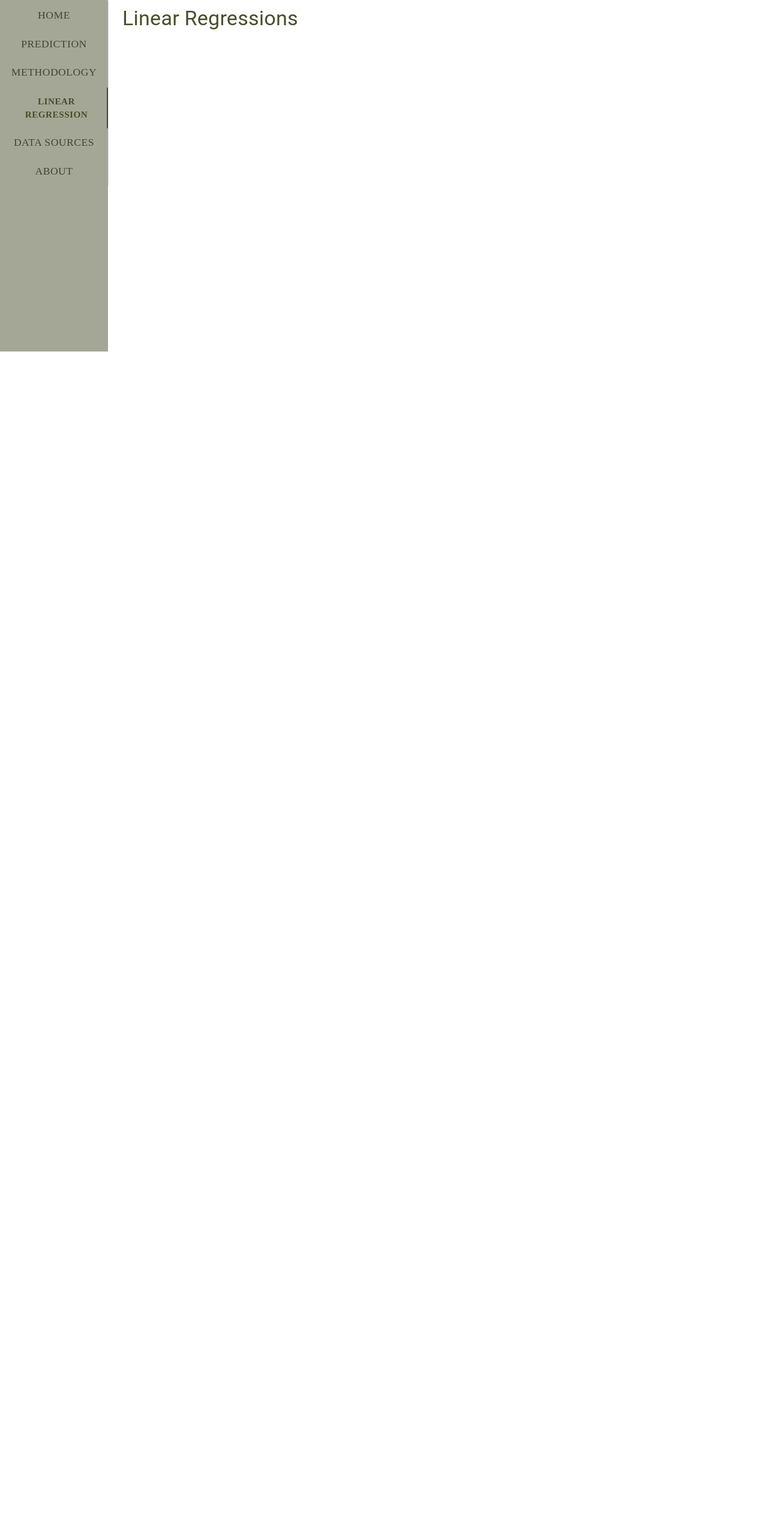
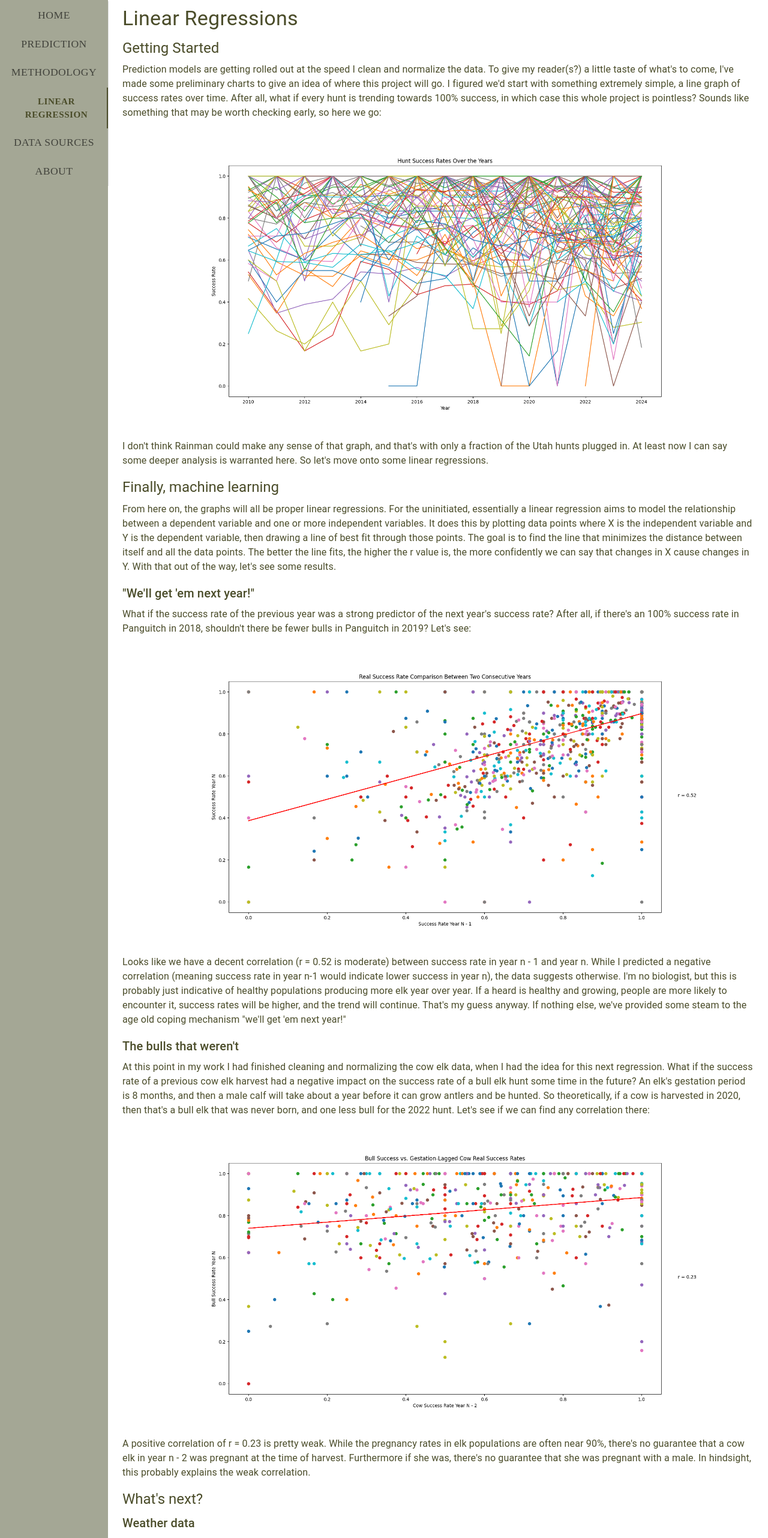
Before and after one commit to jtbaird/elk-finder-web, a React (Create React App) app in the folder frontend/: page /methodology/regression in a window 1280 px wide. Shown: the part 214-2778 px from the top of the page at 60% size. Before the commit the page ends 800 px from the top, so only its background shows below. Built offline with nearby package versions, Linux system fonts and the light colour scheme.

Commit message:
linear regression major update

```diff
--- a/frontend/src/App.js
+++ b/frontend/src/App.js
@@ -13,14 +13,15 @@ function Banner() {
     <Box
       sx={{
         width: '100%',
-        height: 200,
+        height: { xs: 120, sm: 200 }, // Fixed height for mobile and desktop
+        minHeight: { xs: 120, sm: 200 }, // Prevent shrinking
         backgroundImage: 'url(/images/banner.jpg)',
         backgroundSize: 'cover',
         backgroundPosition: 'center',
+        position: 'relative',
         display: 'flex',
         alignItems: 'center',
         justifyContent: 'center',
-        position: 'relative',
       }}
     >
       <Typography
@@ -30,12 +31,12 @@ function Banner() {
           backgroundColor: 'rgba(164, 167, 149, 0.5)',
           px: 3,
           py: 1,
-          borderRadius: 0,
           position: 'absolute',
           top: '50%',
           left: '50%',
-          transform: 'translate(-50%, -50%)', // Center both vertically and horizontally
-          fontFamily: 'Times New Roman, Times, serif'
+          transform: 'translate(-50%, -50%)',
+          fontFamily: 'Times New Roman, Times, serif',
+          fontSize: { xs: '1.5rem', sm: '2.5rem' },
         }}
       >
         BULLSEYE FORECAST
--- a/frontend/src/pages/LinearRegressions.js
+++ b/frontend/src/pages/LinearRegressions.js
@@ -1,11 +1,132 @@
 import { Box, Typography } from '@mui/material';
+import React, { useState } from 'react';
 
 function LinearRegressions() {
+  const [enlarged, setEnlarged] = useState(false);
+
+  const handleDoubleClick = () => {
+    setEnlarged((prev) => !prev);
+  };
+
   return (
     <Box sx={{ color: 'rgb(74, 76, 41)' }}>
       <Typography variant="h4" gutterBottom>
         Linear Regressions
       </Typography>
+      <Typography variant="h5" gutterBottom>
+        Getting Started
+      </Typography>
+      <Typography variant="body1" paragraph>
+        Prediction models are getting rolled out at the speed I clean and normalize the data. To give my reader(s?) a little taste of what's to come, I've made some
+        preliminary charts to give an idea of where this project will go. I figured we'd start with something extremely simple, a line graph of success rates over time.
+        After all, what if every hunt is trending towards 100% success, in which case this whole project is pointless? Sounds like something that may be worth checking early,
+        so here we go:
+      </Typography>
+      <Box display="flex" justifyContent="center" my={2}>
+        <img
+          src="/images/linear_regression_graphs/hunt_success_over_years.png"
+          alt="Description"
+          style={{
+            maxWidth: enlarged ? '90vw' : '100%',
+            maxHeight: enlarged ? '90vh' : '500px',
+            cursor: 'pointer',
+            transition: 'all 0.3s ease',
+            display: 'block'
+          }}
+          onDoubleClick={handleDoubleClick}
+        />
+      </Box>
+      <Typography variant="body1" paragraph>
+        I don't think Rainman could make any sense of that graph, and that's with only a fraction of the Utah hunts plugged in. At least now I can say some deeper analysis is
+        warranted here. So let's move onto some linear regressions.
+      </Typography>
+      <Typography variant="h5" gutterBottom>
+        Finally, machine learning
+      </Typography>
+      <Typography variant="body1" paragraph>
+        From here on, the graphs will all be proper linear regressions. For the uninitiated, essentially a linear regression aims to model the relationship between a dependent
+        variable and one or more independent variables. It does this by plotting data points where X is the independent variable and Y is the dependent
+        variable, then drawing a line of best fit through those points. The goal is to find the line that minimizes the distance between itself and all the data points.
+        The better the line fits, the higher the r value is, the more confidently we can say that changes in X cause changes in Y. With that out of the way, let's see some results.
+      </Typography>
+      <Typography variant="h6" gutterBottom>
+        "We'll get 'em next year!"
+      </Typography>
+      <Typography variant="body1" paragraph>
+        What if the success rate of the previous year was a strong predictor of the next year's success rate? After all, if there's an 100% success rate in Panguitch in 2018, shouldn't
+        there be fewer bulls in Panguitch in 2019? Let's see:
+      </Typography>
+      <Box display="flex" justifyContent="center" my={2}>
+        <img
+          src="/images/linear_regression_graphs/success_rate_real.png"
+          alt="Description"
+          style={{
+            maxWidth: enlarged ? '90vw' : '100%',
+            maxHeight: enlarged ? '90vh' : '500px',
+            cursor: 'pointer',
+            transition: 'all 0.3s ease',
+            display: 'block'
+          }}
+          onDoubleClick={handleDoubleClick}
+        />
+      </Box>
+      <Typography variant="body1" paragraph>
+        Looks like we have a decent correlation (r = 0.52 is moderate) between success rate in year n - 1 and year n. While I predicted a negative correlation (meaning success rate in year n-1
+        would indicate lower success in year n), the data suggests otherwise. I'm no biologist, but this is probably just indicative of healthy populations producing more elk year over year. If
+        a heard is healthy and growing, people are more likely to encounter it, success rates will be higher, and the trend will continue. That's my guess anyway. If nothing else, we've provided
+        some steam to the age old coping mechanism "we'll get 'em next year!"
+      </Typography>
+      <Typography variant="h6" gutterBottom>
+        The bulls that weren't
+      </Typography>
+      <Typography variant="body1" paragraph>
+        At this point in my work I had finished cleaning and normalizing the cow elk data, when I had the idea for this next regression. What if the success rate of a previous cow elk harvest had a
+        negative impact on the success rate of a bull elk hunt some time in the future? An elk's gestation period is 8 months, and then a male calf will take about a year before it can grow antlers and be hunted.
+        So theoretically, if a cow is harvested in 2020, then that's a bull elk that was never born, and one less bull for the 2022 hunt. Let's see if we can find any correlation there:
+      </Typography>
+      <Box display="flex" justifyContent="center" my={2}>
+        <img
+          src="/images/linear_regression_graphs/bull_vs_cow_2_year_real_success.png"
+          alt="Description"
+          style={{
+            maxWidth: enlarged ? '90vw' : '100%',
+            maxHeight: enlarged ? '90vh' : '500px',
+            cursor: 'pointer',
+            transition: 'all 0.3s ease',
+            display: 'block'
+          }}
+          onDoubleClick={handleDoubleClick}
+        />
+      </Box>
+      <Typography variant="body1" paragraph>
+        A positive correlation of r = 0.23 is pretty weak. While the pregnancy rates in elk populations are often near 90%, there's no guarantee that a cow elk in year n - 2 was pregnant at the time of harvest. Furthermore
+        if she was, there's no guarantee that she was pregnant with a male. In hindsight, this probably explains the weak correlation.
+      </Typography>
+      <Typography variant="h5" gutterBottom>
+        What's next?
+      </Typography>
+      <Typography variant="h6" gutterBottom>
+        Weather data
+      </Typography>
+      <Typography variant="body1" paragraph>
+        Weather data serves as a proxy for forage availability, which in turn impacts elk health and population dynamics. It is also super annoying to get into a format I can work with, and so is still in progress. Once that's
+        all been compiled though, we should start to see some really interesting stuff.
+      </Typography>
+      <Typography variant="h6" gutterBottom>
+        Feature exploration
+      </Typography>
+      <Typography variant="body1" paragraph>
+        These little experiments I've laid out were mostly just a break from the monotony of data cleaning and normalization. As the regressions I've shared demonstrate, theorizing strength is weak to moderate. Using proper feature
+        engineering techniques will help identify new variables to compare against success rates, and will hopefully yield some stronger correlations.
+      </Typography>
+      <Typography variant="h6" gutterBottom>
+        Newer, hotter models
+      </Typography>
+      <Typography variant="body1" paragraph>
+        Linear regressions are a good starting point, but they are probably the bottom rung of the machine learning ladder. Once all the data is together, and we've squeezed all the juice we can out of linear regression, I'll be moving on
+        to more advanced methods such as random forests, LSTM, etc. I expect these models will provide the confidence to ultimately publish my 2025 predictions.
+      </Typography>
+
     </Box>
   );
 }
```
